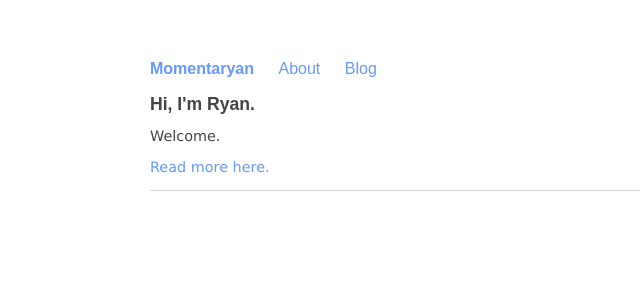
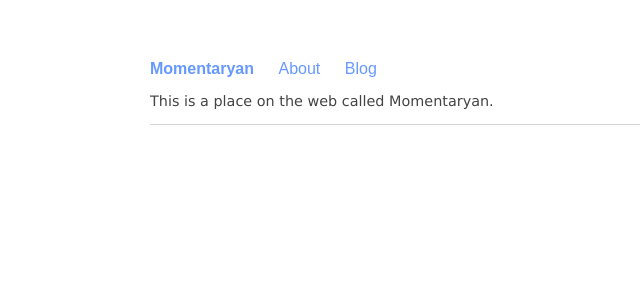
Before and after one commit to momentaryanblog/momentaryanblog.github.io, a Jekyll site: the page built from index.html, in a window 1280 px wide. Shown: the top 300 px of the page, without its empty margins (170-810 px from the left). Built offline with Jekyll 4.4.1, drawn with Linux system fonts in a browser that asks for light colours.

Commit message:
Update index.html

```diff
--- a/index.html
+++ b/index.html
@@ -3,7 +3,7 @@ layout: default
 title: MomentaRyan
 ---
 <div class="blurb">
-	<h1>Hi, I'm Ryan.</h1>
-	<p>Welcome. </p>
-	<p><a href="/about">Read more here.</a></p>
+
+	<p>This is a place on the web called Momentaryan.</p>
+
 </div><!-- /.blurb -->
```
